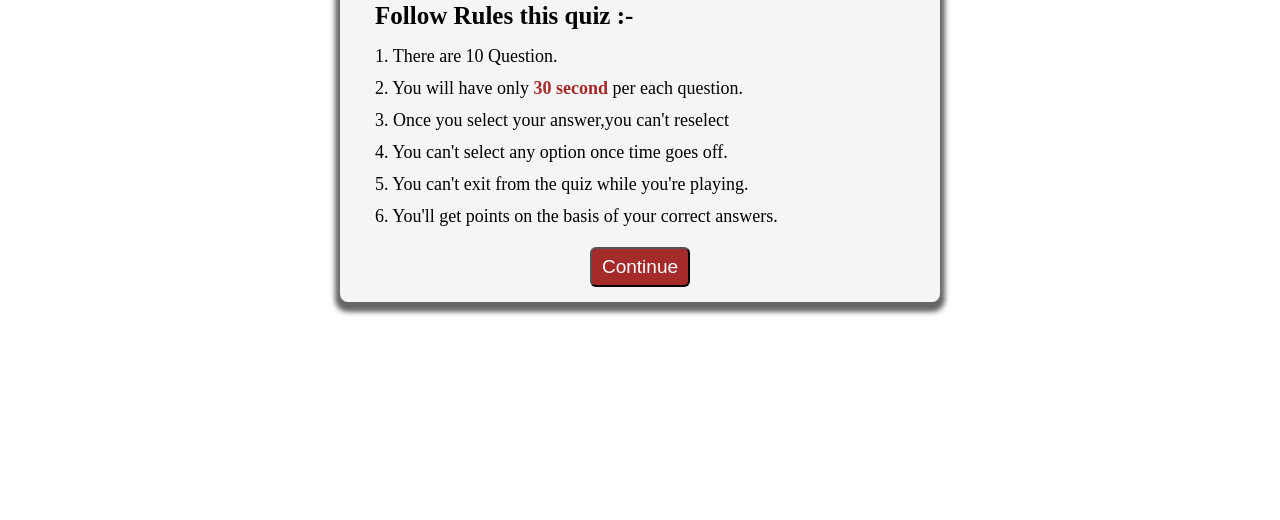
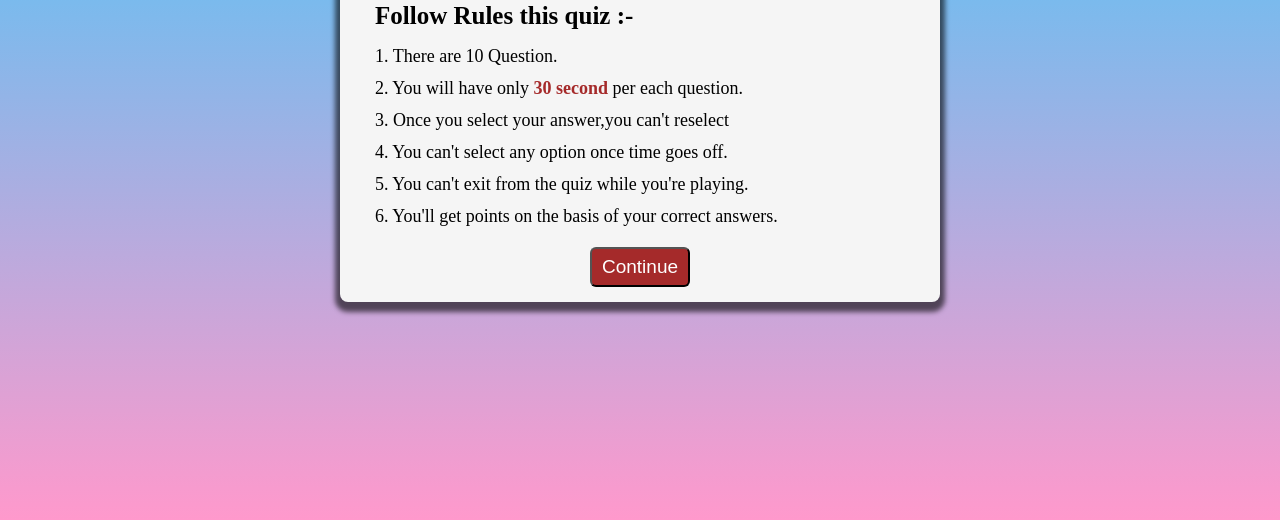
Before and after one commit to Sonu10121988/quizapp_assignment, a plain HTML site: page index.html in a window 1280 px wide. Shown: the part 280-800 px from the top of the page. Drawn offline with Linux system fonts and the light colour scheme.

```diff
--- a/style.css
+++ b/style.css
@@ -7,7 +7,7 @@
 body {
   width: 100vw;
   height: 100vh;
-  /* background: linear-gradient(to bottom, #33ccff 0%, #ff99cc 100%); */
+  background: linear-gradient(to bottom, #33ccff 0%, #ff99cc 100%);
 }
 .info_box,
 .categories_box,
```
